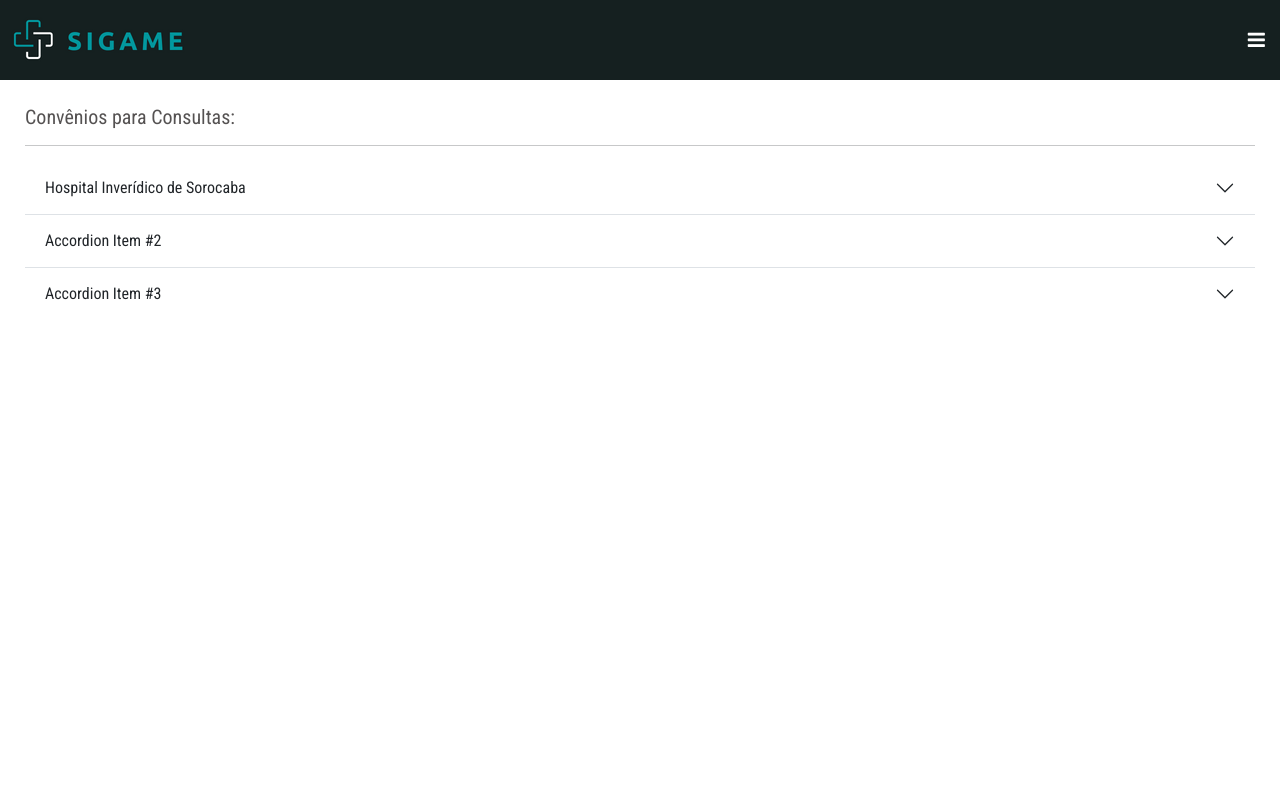
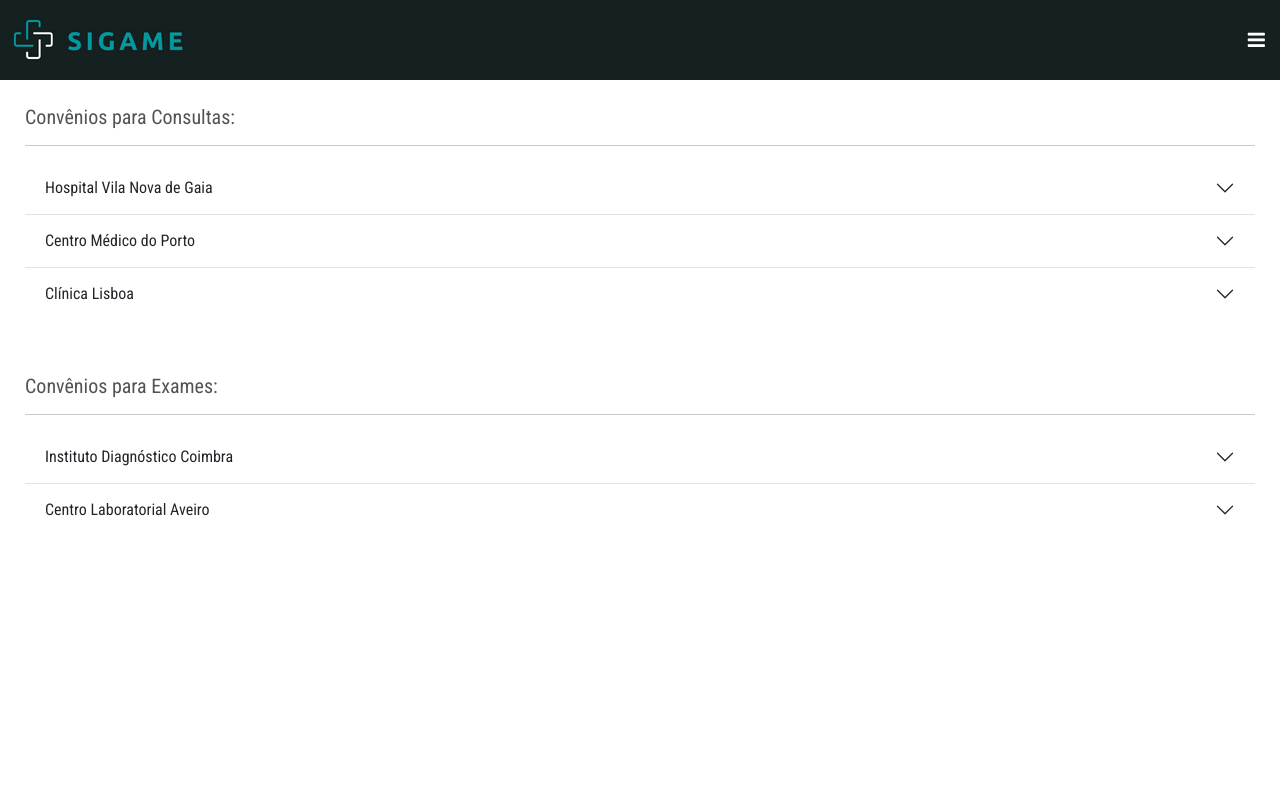
Before and after one commit to boomarques/sigame_pa, a Django app: template templates/cliente-mob/convenios.html in a window 1280 px wide. Run offline with Django 3.2, Linux system fonts and the light colour scheme; the template is opened without the code that fills it, so the values that code supplies are empty.

Commit message:
commit 04

```diff
--- a/templates/cliente-mob/convenios.html
+++ b/templates/cliente-mob/convenios.html
@@ -5,14 +5,16 @@
 <div class="home-content-mob">
   <h5>Convênios para Consultas:</h5>
   <hr>
+
   <div class="accordion accordion-flush" id="accordionConsultas">
+
     <div class="accordion-item">
       <h2 class="accordion-header">
-        <button class="accordion-button collapsed" type="button" data-bs-toggle="collapse" data-bs-target="#flush-collapseOne" aria-expanded="false" aria-controls="flush-collapseOne">
-          Hospital Inverídico de Sorocaba
+        <button class="accordion-button collapsed" type="button" data-bs-toggle="collapse" data-bs-target="#consulta-collapseA" aria-expanded="false" aria-controls="consulta-collapseA">
+          Hospital Vila Nova de Gaia
         </button>
       </h2>
-      <div id="flush-collapseOne" class="accordion-collapse collapse" data-bs-parent="#accordionConsultas">
+      <div id="consulta-collapseA" class="accordion-collapse collapse" data-bs-parent="#accordionConsultas">
         <div class="accordion-body">
           <h6 class="convenios-descricao">
             Tel.: (15) 987.654.321 <br>
@@ -37,31 +39,16 @@
         </div>
       </div>
     </div>
+
+
     <div class="accordion-item">
       <h2 class="accordion-header">
-        <button class="accordion-button collapsed" type="button" data-bs-toggle="collapse" data-bs-target="#flush-collapseTwo" aria-expanded="false" aria-controls="flush-collapseTwo">
-          Accordion Item #2
+        <button class="accordion-button collapsed" type="button" data-bs-toggle="collapse" data-bs-target="#consulta-collapseB" aria-expanded="false" aria-controls="consulta-collapseB">
+          Centro Médico do Porto
         </button>
       </h2>
-      <div id="flush-collapseTwo" class="accordion-collapse collapse" data-bs-parent="#accordionConsultas">
+      <div id="consulta-collapseB" class="accordion-collapse collapse" data-bs-parent="#accordionConsultas">
         <div class="accordion-body">
-          Placeholder content for this accordion, which is intended to demonstrate the <code>.accordion-flush</code> class. This is the second item's accordion body. Let's imagine this being filled with some actual content.</div>
-      </div>
-    </div>
-    <div class="accordion-item">
-      <h2 class="accordion-header">
-        <button class="accordion-button collapsed" type="button" data-bs-toggle="collapse" data-bs-target="#flush-collapseThree" aria-expanded="false" aria-controls="flush-collapseThree">
-          Accordion Item #3
-        </button>
-      </h2>
-      <div id="flush-collapseThree" class="accordion-collapse collapse" data-bs-parent="#accordionConsultas">
-        <div class="accordion-body">Placeholder content for this accordion, which is intended to demonstrate the <code>.accordion-flush</code> class. This is the third item's accordion body. Nothing more exciting happening here in terms of content, but just filling up the space to make it look, at least at first glance, a bit more representative of how this would look in a real-world application.</div>
-      </div>
-    </div>
-  </div>
-
-
-  <!--
           <h6 class="convenios-descricao">
             Tel.: (15) 987.654.321 <br>
             Avenida Princial, 123 - Sorocaba - SP - 18000-000 <br> <br>
@@ -82,8 +69,93 @@
               <li>Ultrassonografia</li>
             </ul>
           </h6>
-   -->
+        </div>
+      </div>
+    </div>
 
+    <div class="accordion-item">
+      <h2 class="accordion-header">
+        <button class="accordion-button collapsed" type="button" data-bs-toggle="collapse" data-bs-target="#consulta-collapseC" aria-expanded="false" aria-controls="consulta-collapseC">
+          Clínica Lisboa
+        </button>
+      </h2>
+      <div id="consulta-collapseC" class="accordion-collapse collapse" data-bs-parent="#accordionConsultas">
+        <div class="accordion-body">
+          <h6 class="convenios-descricao">
+            Tel.: (15) 987.654.321 <br>
+            Avenida Princial, 123 - Sorocaba - SP - 18000-000 <br> <br>
+            Especialidades Atendidas: <br>
+            <ul>
+              <li>Clínico Geral</li>
+              <li>Dermatologia</li>
+              <li>Endocrinologia</li>
+              <li>Ginecologia</li>
+              <li>Mastologia</li>
+              <li>Nutricionista</li>
+              <li>Nutrologia</li>
+              <li>Obstetrícia</li>
+              <li>Oftalmologia</li>
+              <li>Ortopedia</li>
+              <li>Otorrinolaringologia</li>
+              <li>Psicologia</li>
+              <li>Ultrassonografia</li>
+            </ul>
+          </h6>
+        </div>
+      </div>
+    </div>
+
+
+  </div>
+
+  <br> <br>
+
+  <h5>Convênios para Exames:</h5>
+  <hr>
+  <div class="accordion accordion-flush" id="accordionExames">
+    <div class="accordion-item">
+      <h2 class="accordion-header">
+        <button class="accordion-button collapsed" type="button" data-bs-toggle="collapse" data-bs-target="#exame-collapseA" aria-expanded="false" aria-controls="exame-collapseA">
+          Instituto Diagnóstico Coimbra
+        </button>
+      </h2>
+      <div id="exame-collapseA" class="accordion-collapse collapse" data-bs-parent="#accordionExames">
+        <div class="accordion-body">
+          <h6 class="convenios-descricao">
+            Tel.: (15) 987.654.321 <br>
+            Avenida Secundária, 456 - Sorocaba - SP - 18000-000 <br> <br>
+            Exames Realizados: <br>
+            <ul>
+              <li>Hemograma</li>
+              <li>Ressonância Magnética</li>
+              <li>???</li>
+            </ul>
+          </h6>
+        </div>
+      </div>
+    </div>
+    <div class="accordion-item">
+      <h2 class="accordion-header">
+        <button class="accordion-button collapsed" type="button" data-bs-toggle="collapse" data-bs-target="#exame-collapseB" aria-expanded="false" aria-controls="exame-collapseB">
+          Centro Laboratorial Aveiro
+        </button>
+      </h2>
+      <div id="exame-collapseB" class="accordion-collapse collapse" data-bs-parent="#accordionExames">
+        <div class="accordion-body">
+          <h6 class="convenios-descricao">
+            Tel.: (15) 987.654.321 <br>
+            Avenida Secundária, 456 - Sorocaba - SP - 18000-000 <br> <br>
+            Exames Realizados: <br>
+            <ul>
+              <li>Hemograma</li>
+              <li>Ressonância Magnética</li>
+              <li>???</li>
+            </ul>
+          </h6>
+        </div>
+      </div>
+    </div>
+  </div>
 
 
 
```
Also changed, not shown: teste.html (added, +61 -0 lines), README.md, static/imgs/background1-700x875.png (deleted), static/imgs/background1-750x950.png (deleted), static/imgs/navbar_background.png (deleted). Lines whose indentation alone changed are shown as unchanged.
